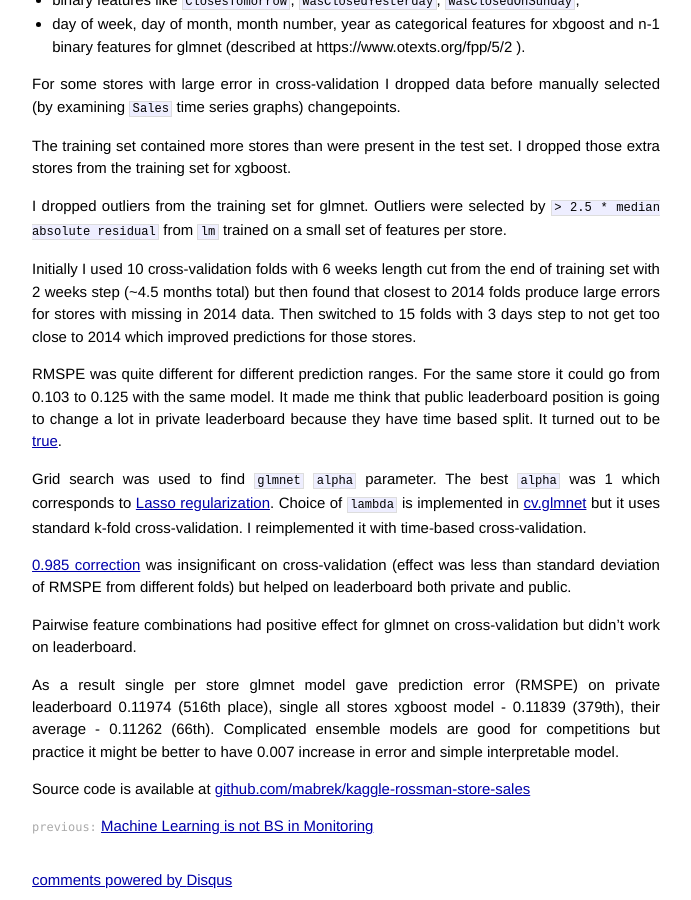
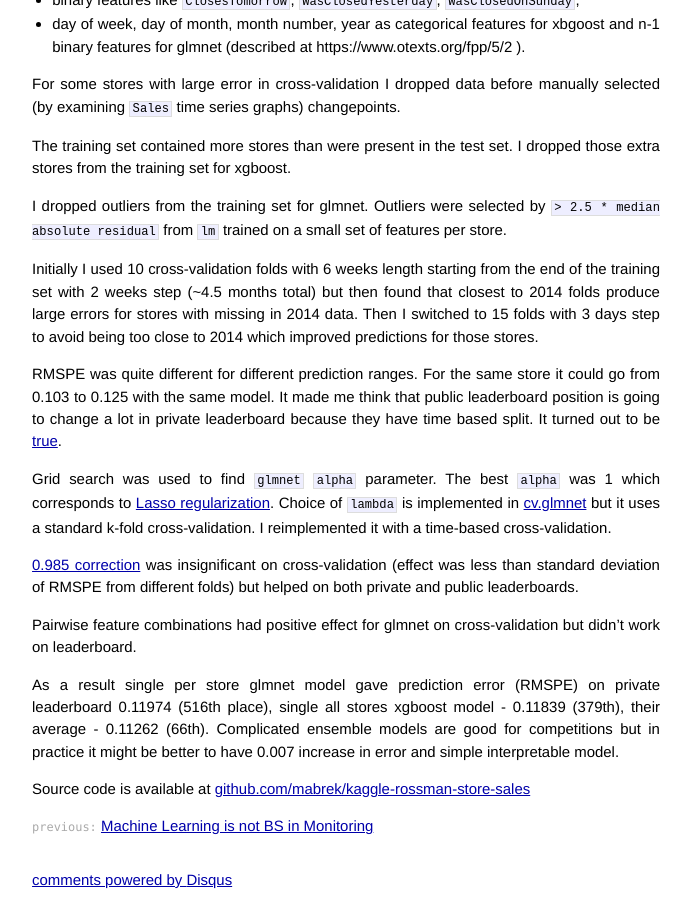
Before and after one commit to mabrek/mabrek.github.io, a Jekyll site: the page built from _posts/2016-01-16-kaggle-forecasting.md, in a window 1280 px wide and 900 px high, scrolled down 1863 px. Shown: the whole window, without its empty margins (294-985 px from the left). Built offline with Jekyll 4.4.1, drawn with Linux system fonts in a browser that asks for light colours; Markdown is read by kramdown in place of the engine named in the settings; comment, search, counter and statistics services are not loaded.

Commit message:
cosmetics

```diff
--- a/_posts/2016-01-16-kaggle-forecasting.md
+++ b/_posts/2016-01-16-kaggle-forecasting.md
@@ -51,16 +51,16 @@ The training set contained more stores than were present in the test set. I drop
 
 I dropped outliers from the training set for glmnet. Outliers were selected by `> 2.5 * median absolute residual` from `lm` trained on a small set of features per store.
 
-Initially I used 10 cross-validation folds with 6 weeks length cut from the end of training set with 2 weeks step (~4.5 months total) but then found that closest to 2014 folds produce large errors for stores with missing in 2014 data. Then switched to 15 folds with 3 days step to not get too close to 2014 which improved predictions for those stores.
+Initially I used 10 cross-validation folds with 6 weeks length starting from the end of the training set with 2 weeks step (~4.5 months total) but then found that closest to 2014 folds produce large errors for stores with missing in 2014 data. Then I switched to 15 folds with 3 days step to avoid being too close to 2014 which improved predictions for those stores.
 
 RMSPE was quite different for different prediction ranges. For the same store it could go from 0.103 to 0.125 with the same model. It made me think that public leaderboard position is going to change a lot in private leaderboard because they have time based split. It turned out to be [true](https://www.kaggle.com/c/rossmann-store-sales/forums/t/17898/leaderboard-shakeup).
 
-Grid search was used to find `glmnet` `alpha` parameter. The best `alpha` was 1 which corresponds to [Lasso  regularization](https://en.wikipedia.org/wiki/Least_squares#Lasso_method). Choice of `lambda` is implemented in [cv.glmnet](http://www.inside-r.org/packages/cran/glmnet/docs/cv.glmnet) but it uses standard k-fold cross-validation. I reimplemented it with time-based cross-validation.
+Grid search was used to find `glmnet` `alpha` parameter. The best `alpha` was 1 which corresponds to [Lasso  regularization](https://en.wikipedia.org/wiki/Least_squares#Lasso_method). Choice of `lambda` is implemented in [cv.glmnet](http://www.inside-r.org/packages/cran/glmnet/docs/cv.glmnet) but it uses a standard k-fold cross-validation. I reimplemented it with a time-based cross-validation.
 
-[0.985 correction](https://www.kaggle.com/c/rossmann-store-sales/forums/t/17601/correcting-log-sales-prediction-for-rmspe/99643#post99643) was insignificant on cross-validation (effect was less than standard deviation of RMSPE from different folds) but helped on leaderboard both private and public.
+[0.985 correction](https://www.kaggle.com/c/rossmann-store-sales/forums/t/17601/correcting-log-sales-prediction-for-rmspe/99643#post99643) was insignificant on cross-validation (effect was less than standard deviation of RMSPE from different folds) but helped on both private and public leaderboards.
 
 Pairwise feature combinations had positive effect for glmnet on cross-validation but didn't work on leaderboard.
 
-As a result single per store glmnet model gave prediction error (RMSPE) on private leaderboard 0.11974 (516th place), single all stores xgboost model - 0.11839 (379th), their average - 0.11262 (66th). Complicated ensemble models are good for competitions but practice it might be better to have 0.007 increase in error and simple interpretable model.
+As a result single per store glmnet model gave prediction error (RMSPE) on private leaderboard 0.11974 (516th place), single all stores xgboost model - 0.11839 (379th), their average - 0.11262 (66th). Complicated ensemble models are good for competitions but in practice it might be better to have 0.007 increase in error and simple interpretable model.
 
 Source code is available at [github.com/mabrek/kaggle-rossman-store-sales](https://github.com/mabrek/kaggle-rossman-store-sales)
```
